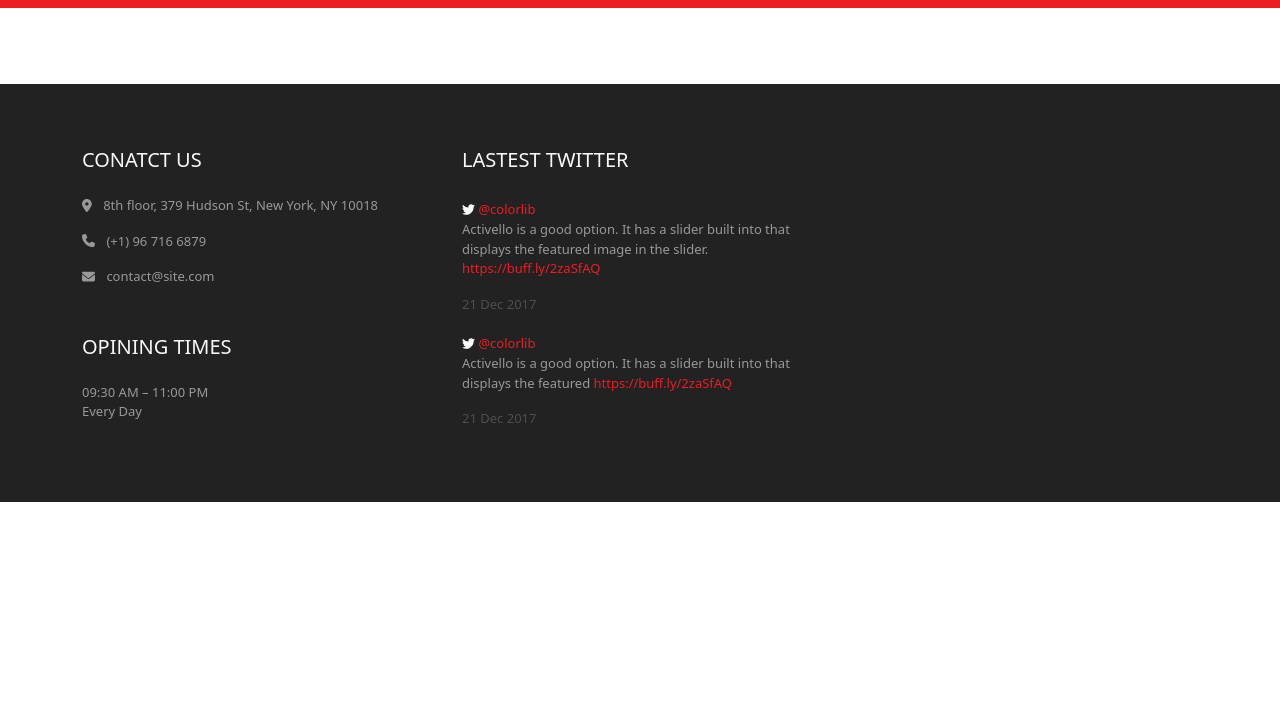
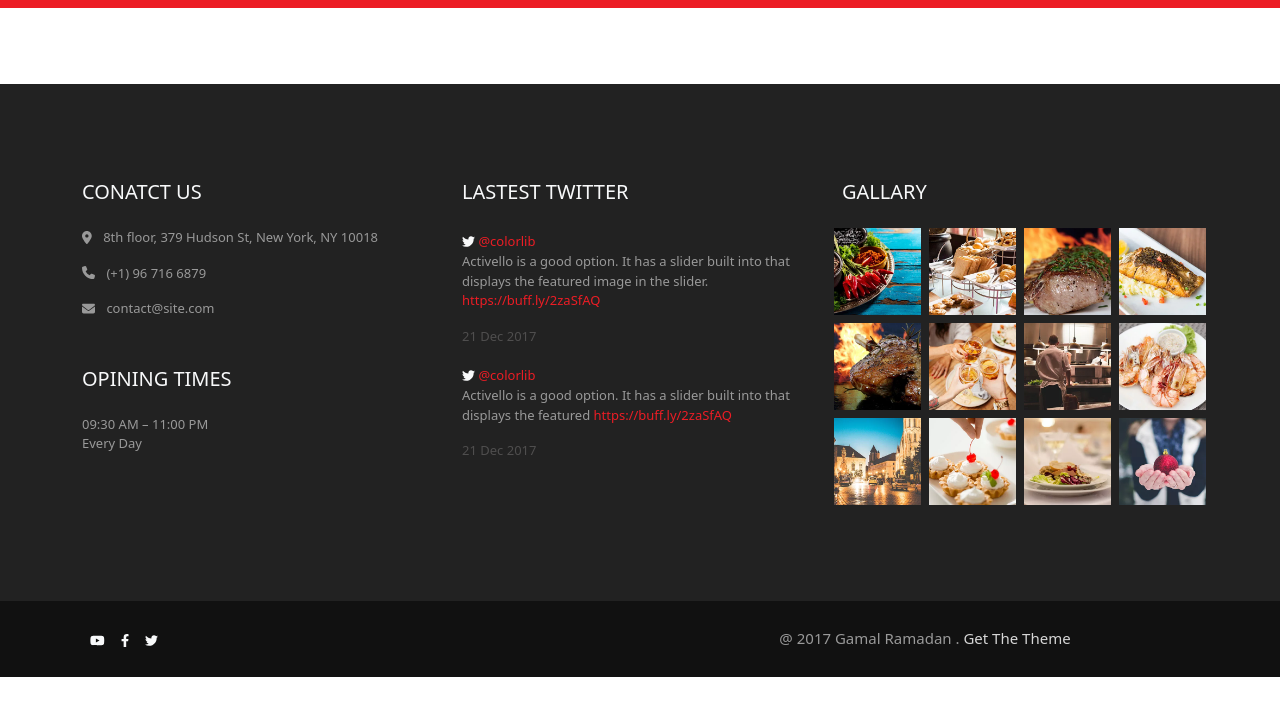
Before and after one commit to Gamal-Ramadan-1/Pato, a Vue app: page / in a window 1280 px wide. Shown: the top 716 px of the page. Built offline with nearby package versions, Linux system fonts and the light colour scheme; a small style sheet from the web is missing.

Commit message:
Finish Footer By Add Gallary And Copyright Parts

```diff
--- a/src/components/Footer/Footer.vue
+++ b/src/components/Footer/Footer.vue
@@ -2,7 +2,7 @@
     <footer>
         <div class="container">
             <div class="row py-5">
-                <div class="col-lg-4 col-md-6 col-sm-12 my-3">
+                <div class="col-lg-4 col-md-6 col-sm-12 my-lg-5 my-3">
                     <div class="contact-us">
                         <h5 class="text-light text-uppercase mb-4">conatct us</h5>
                         <p>
@@ -24,7 +24,7 @@
                         </p>
                     </div>
                 </div>
-                <div class="col-lg-4 col-md-6 col-sm-12 my-3">
+                <div class="col-lg-4 col-md-6 col-sm-12 my-lg-5 my-3">
                     <div class="lastest-twitter">
                         <h5 class="text-light text-uppercase mb-4">lastest twitter</h5>
                         <a href="#">
@@ -56,21 +56,121 @@
                         <div class="date mt-3">21 Dec 2017</div>
                     </div>
                 </div>
+                <div class="col-lg-4 col-md-6 col-sm-12 my-lg-5 my-3">
+                    <h5 class="text-light text-uppercase mb-4">gallary</h5>
+                    <div class="row gy-2 ">
+                        <div class="col-3 px-1">
+                            <div class="img-gallary">
+                                <img src="../../Imgs/photo-gallery-thumb-01.jpg.webp" class="img-fluid">
+                                <div class="layout"></div>
+                            </div>
+                        </div>
+                        <div class="col-3 px-1">
+                            <div class="img-gallary">
+                                <img src="../../Imgs/photo-gallery-thumb-02.jpg.webp" class="img-fluid">
+                                <div class="layout"></div>
+                            </div>
+                        </div>
+                        <div class="col-3 px-1">
+                            <div class="img-gallary">
+                                <img src="../../Imgs/photo-gallery-thumb-03.jpg.webp" class="img-fluid">
+                                <div class="layout"></div>
+                            </div>
+                        </div>
+                        <div class="col-3 px-1">
+                            <div class="img-gallary">
+                                <img src="../../Imgs/photo-gallery-thumb-04.jpg.webp" class="img-fluid">
+                                <div class="layout"></div>
+                            </div>
+                        </div>
+                        <div class="col-3 px-1">
+                            <div class="img-gallary">
+                                <img src="../../Imgs/photo-gallery-thumb-05.jpg.webp" class="img-fluid">
+                                <div class="layout"></div>
+                            </div>
+                        </div>
+                        <div class="col-3 px-1">
+                            <div class="img-gallary">
+                                <img src="../../Imgs/photo-gallery-thumb-06.jpg.webp" class="img-fluid">
+                                <div class="layout"></div>
+                            </div>
+                        </div>
+                        <div class="col-3 px-1">
+                            <div class="img-gallary">
+                                <img src="../../Imgs/photo-gallery-thumb-07.jpg.webp" class="img-fluid">
+                                <div class="layout"></div>
+                            </div>
+                        </div>
+                        <div class="col-3 px-1">
+                            <div class="img-gallary">
+                                <img src="../../Imgs/photo-gallery-thumb-08.jpg.webp" class="img-fluid">
+                                <div class="layout"></div>
+                            </div>
+                        </div>
+                        <div class="col-3 px-1">
+                            <div class="img-gallary">
+                                <img src="../../Imgs/photo-gallery-thumb-09.jpg.webp" class="img-fluid">
+                                <div class="layout"></div>
+                            </div>
+                        </div>
+                        <div class="col-3 px-1">
+                            <div class="img-gallary">
+                                <img src="../../Imgs/photo-gallery-thumb-10.jpg.webp" class="img-fluid">
+                                <div class="layout"></div>
+                            </div>
+                        </div>
+                        <div class="col-3 px-1">
+                            <div class="img-gallary">
+                                <img src="../../Imgs/photo-gallery-thumb-11.jpg.webp" class="img-fluid">
+                                <div class="layout"></div>
+                            </div>
+                        </div>
+                        <div class="col-3 px-1">
+                            <div class="img-gallary">
+                                <img src="../../Imgs/photo-gallery-thumb-12.jpg.webp" class="img-fluid">
+                                <div class="layout"></div>
+                            </div>
+                        </div>
+
+                    </div>
+                </div>
             </div>
         </div>
     </footer>
+    <div class="copyright py-4">
+        <div class="container">
+            <div class="row">
+                <div class="col-6">
+                    <a href="#" class="text-light mx-2">
+                        <i class="fa-brands fa-youtube"></i>
+                    </a>
+                    <a href="#" class="text-light mx-2">
+                        <i class="fa-brands fa-facebook-f"></i>
+                    </a>
+                    <a href="#" class="text-light mx-2">
+                        <i class="fa-brands fa-twitter"></i>
+                    </a>
+                </div>
+                <div class="col-6 text-light text-center my-name">@ 2017 Gamal Ramadan . <a href="#" class="my-name">
+                        Get The
+                        Theme</a>
+                </div>
+            </div>
+        </div>
+    </div>
 </template>
 <script>
 export default {
-    name: 'Footer'
+    name: 'Footer',
 }
+
 </script>
 <style lang="scss" scoped>
 @import '@/Scss/Main.scss';
 
 a {
     text-decoration: none !important;
-    color: $Main-Color !important;
+    color: $Main-Color;
 }
 
 a,
@@ -100,5 +200,51 @@ footer {
             font-size: 13px;
         }
     }
+
+    .img-gallary {
+        position: relative;
+
+        .layout {
+            position: absolute;
+            width: 100%;
+            height: 100%;
+            background-color: $Main-Color;
+            z-index: 2;
+            opacity: 0;
+            top: 0px;
+            transition: all .4s ease-in-out
+        }
+    }
+
+    .img-gallary:hover {
+        .layout {
+            opacity: .7;
+            top: 0px;
+            left: 0px;
+            transition: all .4s ease-in-out;
+            cursor: pointer;
+        }
+    }
+}
+
+.copyright {
+    background-color: $Copyright-Color;
+    padding: 26px 0px !important;
+}
+
+.my-name {
+    font-size: 15px;
+    color: #999 !important;
+
+    a {
+        color: rgb(214, 214, 214) !important;
+        transition: all .3s ease-in-out;
+    }
+
+    a:hover {
+        color: $Main-Color !important;
+        transition: all .3s ease-in-out;
+
+    }
 }
 </style>
--- a/src/components/Navbar/Navbar.vue
+++ b/src/components/Navbar/Navbar.vue
@@ -1,5 +1,5 @@
 <template>
-    <section class="test">
+    <section>
         <div class="line p-1 m-0"></div>
         <nav class="navbar navbar-expand-lg">
             <div class="container">
@@ -29,21 +29,24 @@
                         <RouterLink to="/contact" tag="a" class="nav-link p-0 m-2">contact</RouterLink>
                     </li>
                 </ul>
-                <div class="icons float-start">
+                <div class="icons float-start d-flex justify-content-center align-items-center">
                     <p class="d-inline-block m-0">
-                        <i class="fa-brands fa-facebook-f mx-3"></i>
+                        <i class="fa-brands fa-youtube mx-2"></i>
                     </p>
                     <p class="d-inline-block m-0">
-                        <i class="fa-brands fa-twitter mx-3"></i>
+                        <i class="fa-brands fa-facebook-f mx-2"></i>
+                    </p>
+                    <p class="d-inline-block m-0">
+                        <i class="fa-brands fa-twitter mx-2"></i>
                     </p>
                     <p @click="showSlideNav()" class="d-inline-block m-0">
-                        <i class="fa-solid fa-bars mx-3"></i>
+                        <i class="fa-solid fa-bars mx-2"></i>
                     </p>
                 </div>
             </div>
         </nav>
+        <SideNavmenu class="sideNav m-0" />
     </section>
-    <SideNavmenu class="sideNav" />
     <RouterView />
 </template>
 <script>
```
